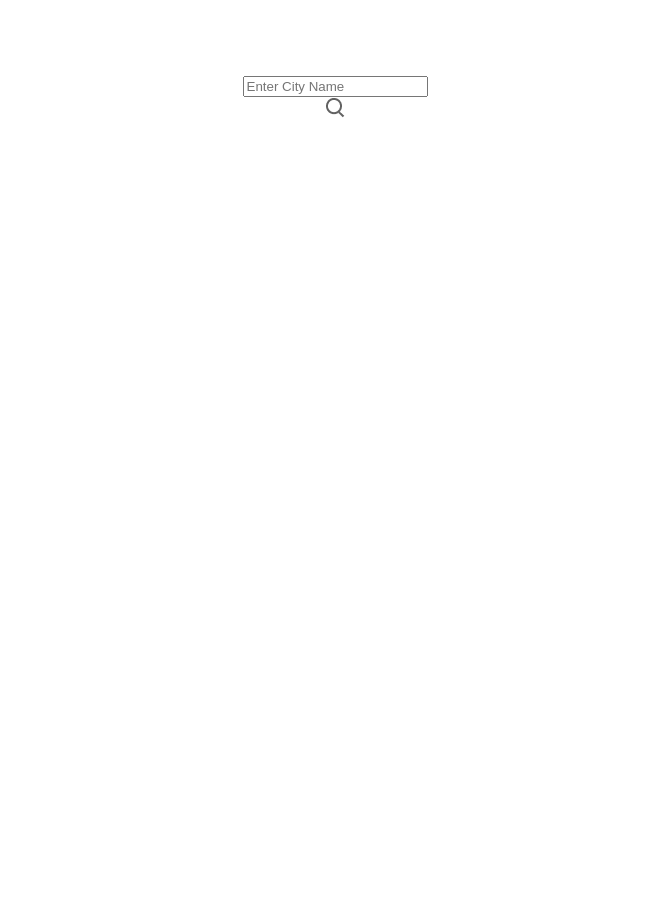
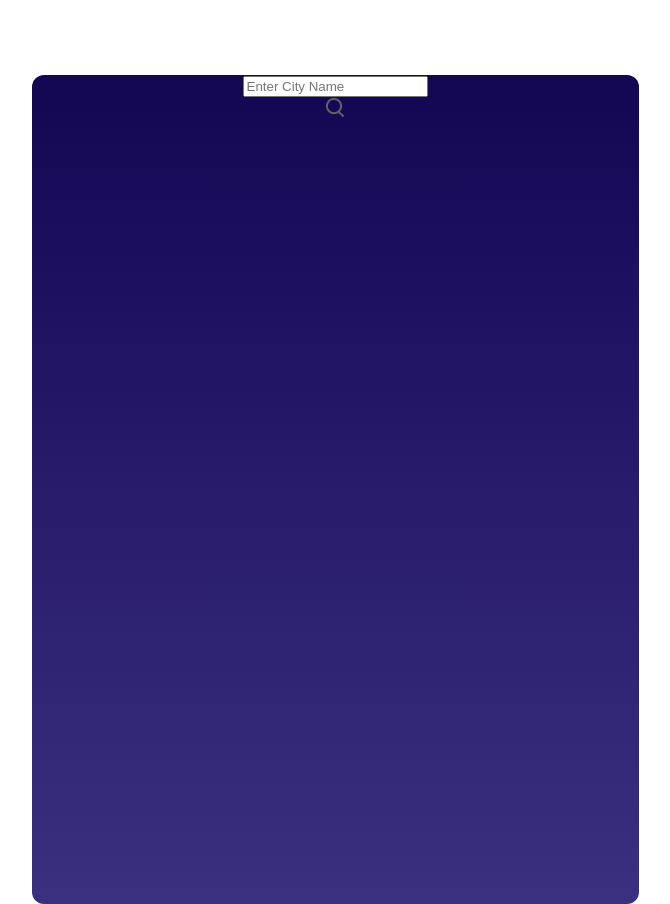
Before and after one commit to patrick-nsolo/weather-app, a React (Create React App) app: page / in a window 1280 px wide. Shown: the whole page, without its empty margins (305-975 px from the left). Built offline with nearby package versions, Linux system fonts and the light colour scheme.

Commit message:
update gradient

```diff
--- a/src/Components/WeatherApp/WeatherApp.css
+++ b/src/Components/WeatherApp/WeatherApp.css
@@ -3,5 +3,6 @@
     height:829px;
     margin:auto;
     margin-top: 75px;
-
+    border-radius: 12px;
+    background-image: linear-gradient(180deg,  #130754 0%, #3b2f80 100%);
 }
```
